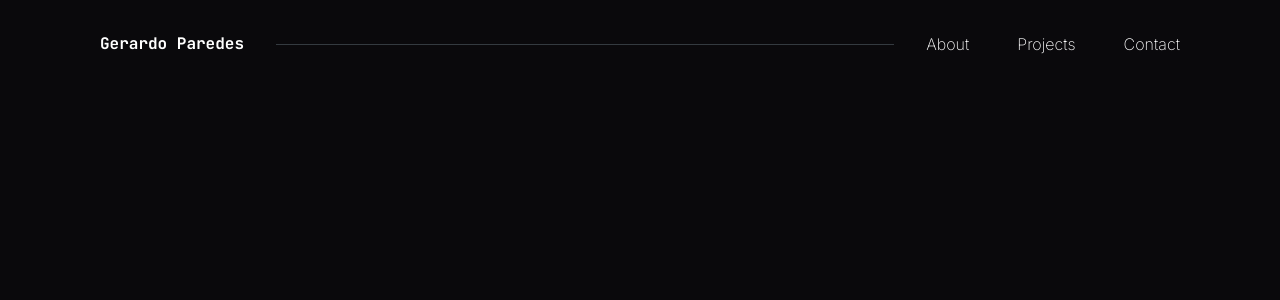
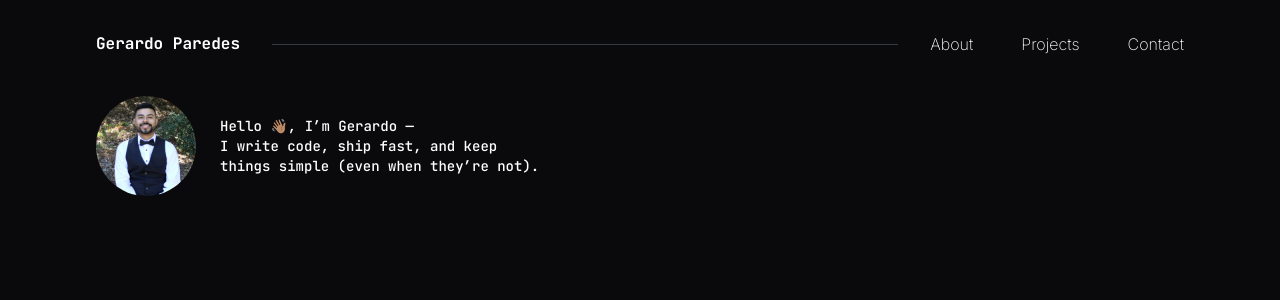
Before and after one commit to gerardopar/my-portfolio, a React (Vite) app: page / in a window 1280 px wide. Shown: the top 300 px of the page. Built offline with nearby package versions, Linux system fonts and the light colour scheme.

Commit message:
add headliner

```diff
--- /dev/null
+++ b/src/components/avatar/Avatar.tsx
@@ -0,0 +1,17 @@
+import React from "react";
+
+import AvatarImage from "@assets/images/avatar.png";
+
+export const Avatar: React.FC = () => {
+  return (
+    <div className="rounded-full h-[100px] w-[100px] overflow-hidden mr-6">
+      <img
+        src={AvatarImage}
+        alt="Avatar"
+        className="h-full w-full object-cover"
+      />
+    </div>
+  );
+};
+
+export default Avatar;
--- /dev/null
+++ b/src/components/headliner/Headliner.tsx
@@ -0,0 +1,19 @@
+import React from "react";
+
+import Avatar from "@components/avatar/Avatar";
+
+export const Headliner: React.FC = () => {
+  return (
+    <div className="w-full flex items-center justify-start">
+      <Avatar />
+      <p className="text-white font-jetbrains font-[500] text-sm">
+        Hello 👋🏽, I’m Gerardo —
+        <br />I write code, ship fast, and keep
+        <br />
+        things simple (even when they’re not).
+      </p>
+    </div>
+  );
+};
+
+export default Headliner;
--- a/src/components/hero/Hero.tsx
+++ b/src/components/hero/Hero.tsx
@@ -1,5 +1,11 @@
 import React from "react";
 
+import Headliner from "@components/headliner/Headliner";
+
 export const Hero: React.FC = () => {
-  return <div></div>;
+  return (
+    <div className="h-[100vh] w-full px-24 pt-24">
+      <Headliner />
+    </div>
+  );
 };
--- a/src/components/topbar/Topbar.tsx
+++ b/src/components/topbar/Topbar.tsx
@@ -4,7 +4,7 @@ import { Nav } from "@components/nav/Nav";
 
 export const Topbar: React.FC = () => {
   return (
-    <header className="fixed left-0 top-0 h-[50px] w-[100vw] bg-primary-black px-[100px] pt-8 pb-4">
+    <header className="fixed left-0 top-0 h-[50px] w-[100vw] bg-primary-black px-24 pt-8 pb-4">
       <div className="flex items-center justify-between gap-8">
         <p className="text-white font-jetbrains font-bold">Gerardo Paredes</p>
         <div className="flex flex-1 items-center justify-center">
--- a/tsconfig.app.json
+++ b/tsconfig.app.json
@@ -29,7 +29,8 @@
       "@/*": ["src/*"],
       "@components/*": ["src/components/*"],
       "@pages/*": ["src/pages/*"],
-      "@routes/*": ["src/routes/*"]
+      "@routes/*": ["src/routes/*"],
+      "@assets/*": ["src/assets/*"]
     }
   },
   "include": ["src"]
```
Also changed, not shown: src/assets/images/avatar.png (added).
